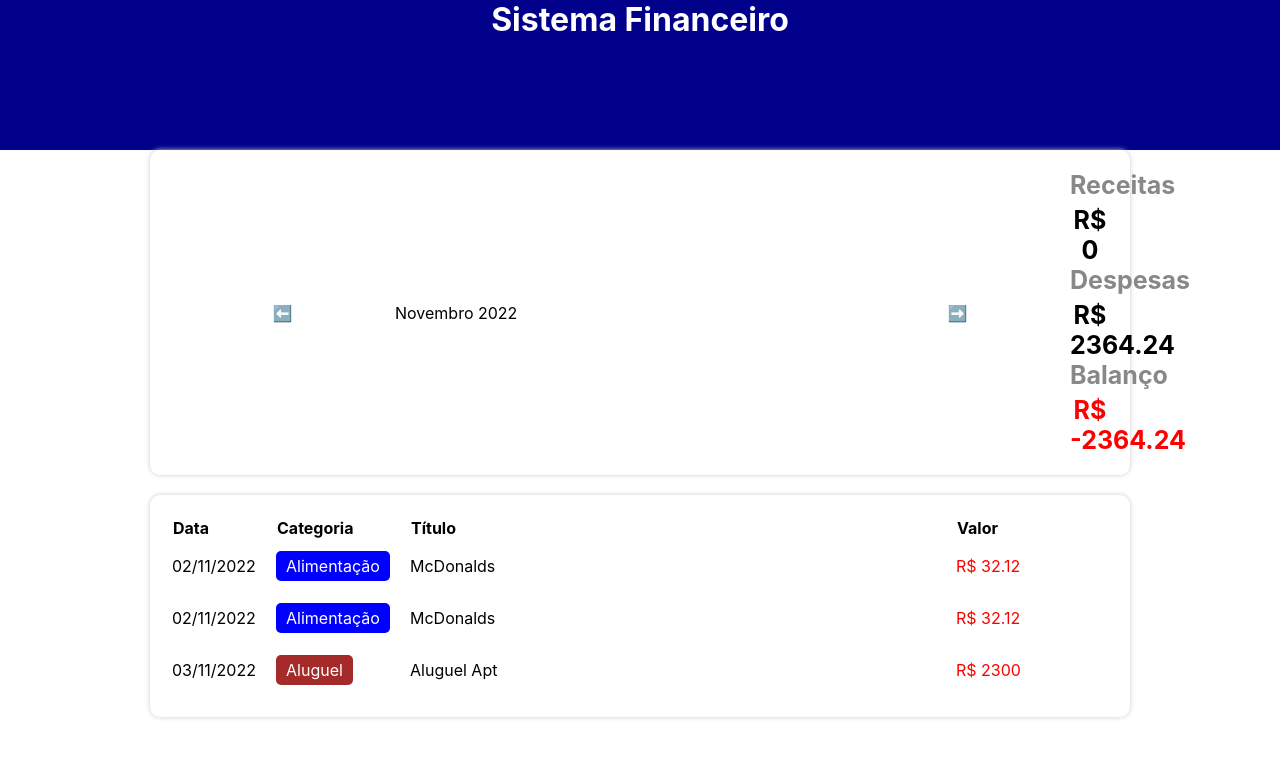
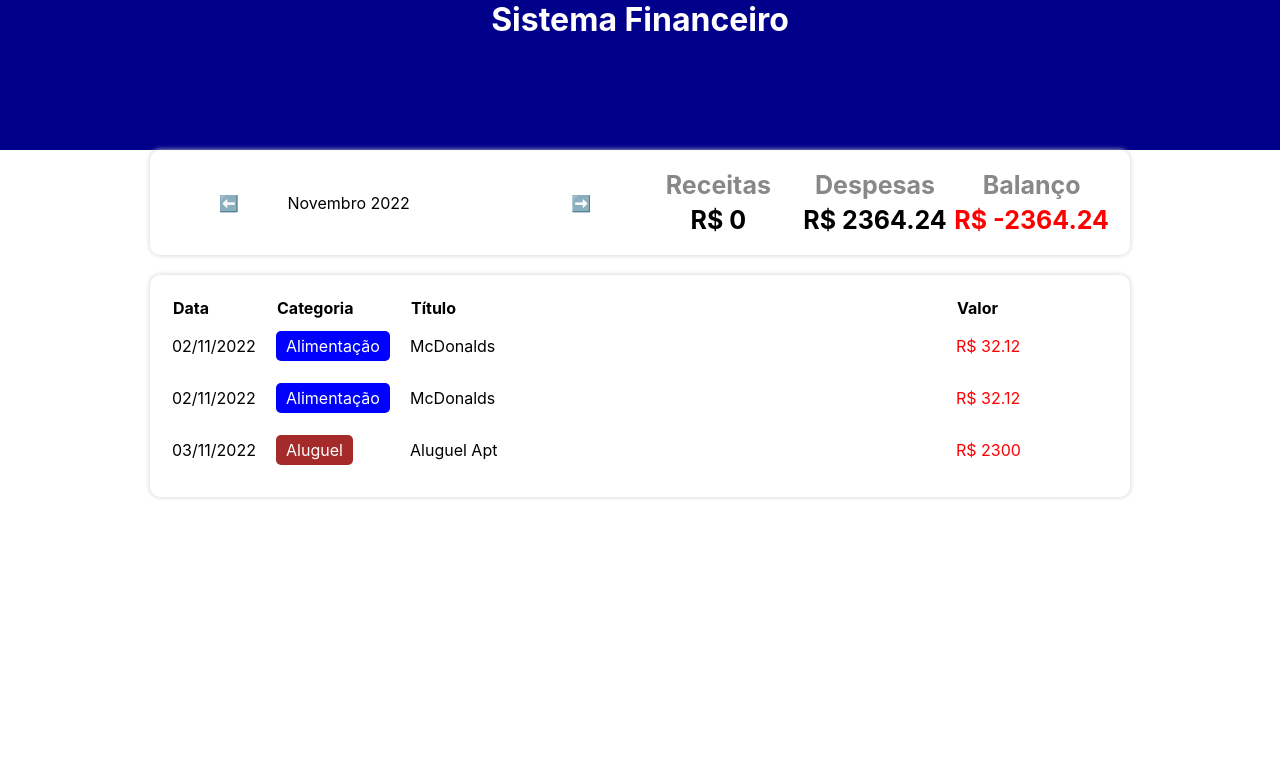
Before and after one commit to sanavila/SistemaDeFinancas, a React (Create React App) app: page / in a window 1280 px wide. Shown: the top 758 px of the page. Built offline with nearby package versions, Linux system fonts and the light colour scheme.

Commit message:
consertando estilo da infoarea

```diff
--- a/src/components/infoArea/styles.ts
+++ b/src/components/infoArea/styles.ts
@@ -18,6 +18,8 @@ export const ResumeArea = styled.div`
     width: 40px;
     text-align: center;
     font-size: 25px;
+    display: flex;
+    flex: 1;
     cursor: pointer;
 `;
 export const MonthArrow = styled.div`
```
